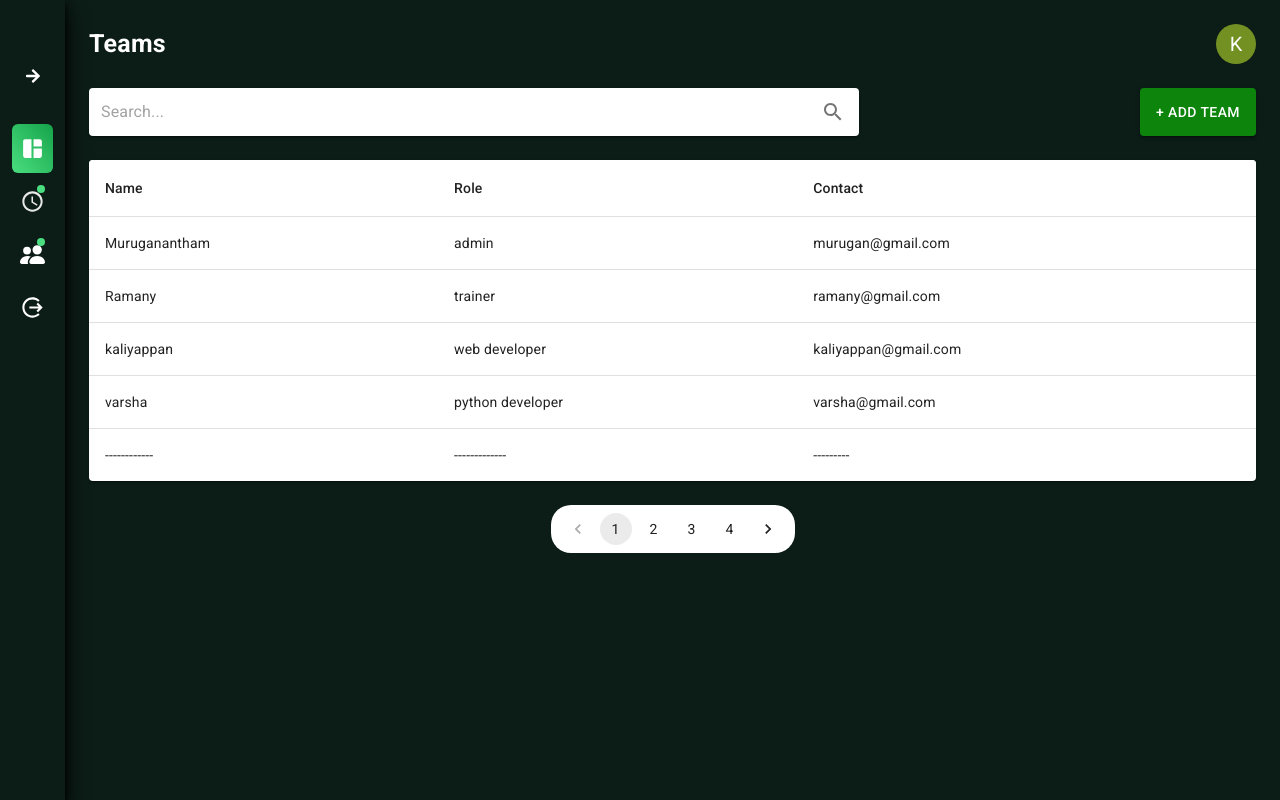
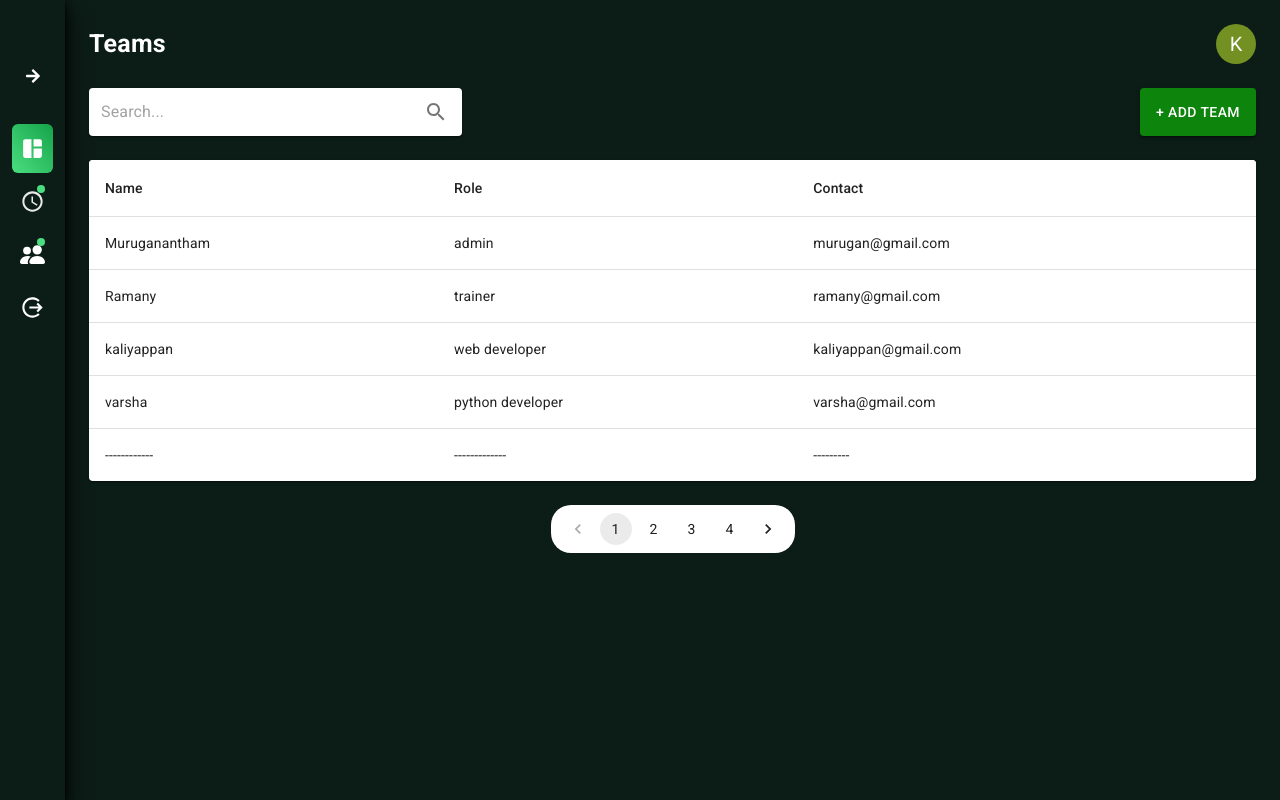
Before and after one commit to Kaliyappan1/Timesheet-Application-to-softmania, a React (Vite) app: page /admin-Teams in a window 1280 px wide. Built offline with nearby package versions, Linux system fonts and the light colour scheme.

Commit message:
sidebar automatic collapsed for all sizes

```diff
--- a/src/scenes/Login/Signup.jsx
+++ b/src/scenes/Login/Signup.jsx
@@ -4,9 +4,13 @@ import { Box, Button, Card, Checkbox, TextField, ThemeProvider } from "@mui/mate
 import { GoogleLogin } from "@react-oauth/google";
 import { jwtDecode } from "jwt-decode";
 import { Link } from "react-router-dom";
+import axios from 'axios'
 import theme from "../../components/Theme";
 
 function Login() {
+
+
+
   return (
     <div className="login">
       <ThemeProvider theme={theme}>
--- a/src/scenes/dashboard/AdminTeams.jsx
+++ b/src/scenes/dashboard/AdminTeams.jsx
@@ -83,7 +83,7 @@ function AdminTeams() {
               <Avatar {...stringAvatar("Kali")} />
             </Grid>
 
-            <Grid item xs={12} md={8}>
+            <Grid item xs={12} md={4}>
               <Paper
                 component="form"
                 sx={{
@@ -110,7 +110,7 @@ function AdminTeams() {
             <Grid
               item
               xs={12}
-              md={4}
+              md={8}
               display="flex"
               justifyContent={{ xs: "flex-start", md: "flex-end" }}
             >
--- a/src/scenes/dashboard/AdminTimesheets.jsx
+++ b/src/scenes/dashboard/AdminTimesheets.jsx
@@ -174,7 +174,10 @@ function AdminTimesheets() {
             justifyContent={{ xs: "flex-start", md: "flex-end" }}
           ></Grid>
         </Grid>
+
               {/* data grid */}
+            <ThemeProvider theme={theme}>
+
         <Grid item xs={5} sx={{mt: 5}} md={6} lg={8}>
           <Paper sx={{ width: "100%", overflow: "hidden" }}>
             <div style={{ height: 550, width: "100%" }}>
@@ -199,6 +202,7 @@ function AdminTimesheets() {
             </div>
           </Paper>
         </Grid>
+            </ThemeProvider>
       </Box>
     </Box>
   );
--- a/src/scenes/global/Sidebar.jsx
+++ b/src/scenes/global/Sidebar.jsx
@@ -39,10 +39,10 @@ function AdminSidebar({ children }) {
 
   useEffect(() => {
     const handleResize = () => {
-      if (window.innerWidth <= 768) {
+      if (window.innerWidth <= 2000) {
+        setCollapsed(false);
+      } else {
         setCollapsed(true);
-      } else {
-        setCollapsed(false);
       }
     };
     window.addEventListener("resize", handleResize);
```
Also changed, not shown: package.json (+4 -3 lines), 1 other file (tests, documents, lock files or other folders).
